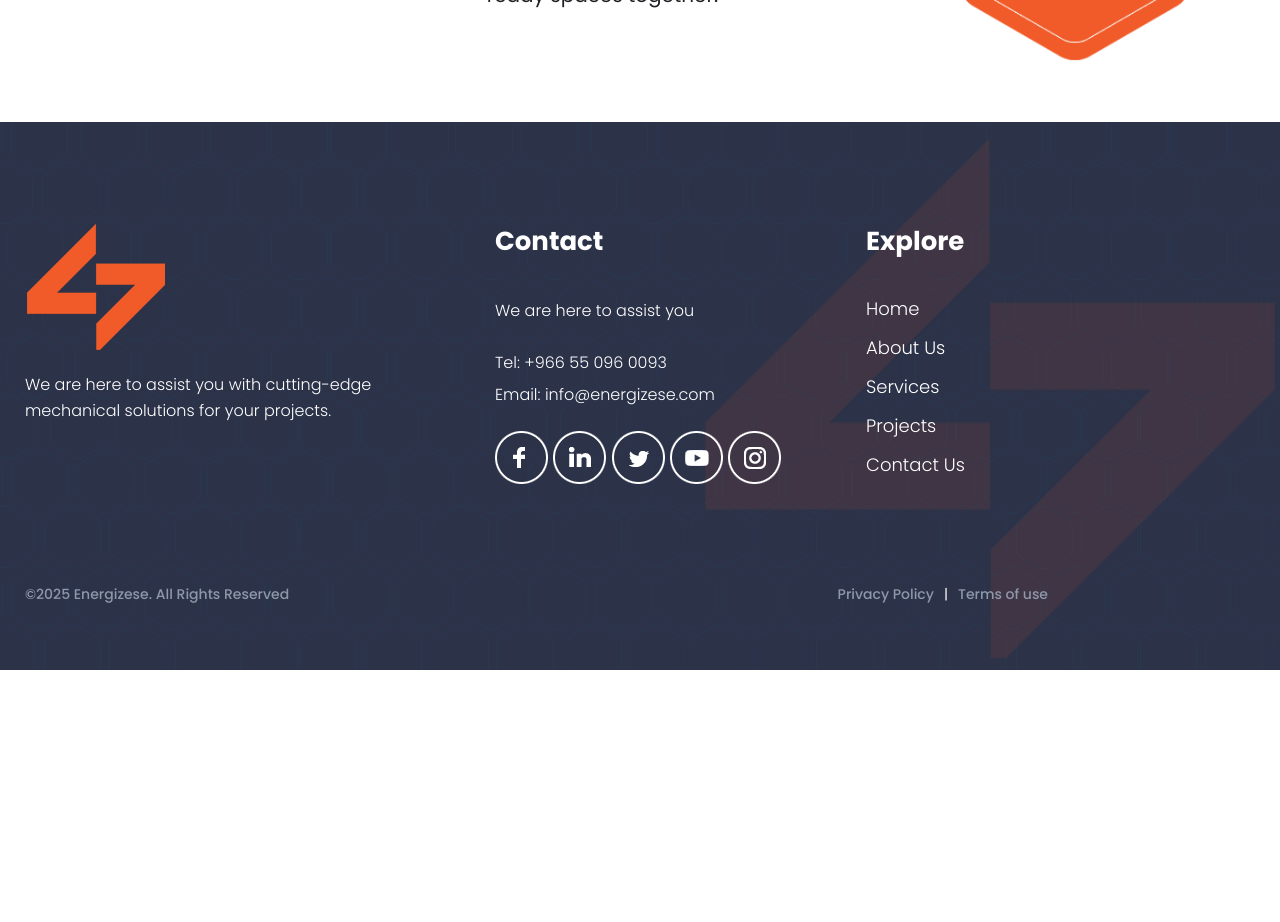
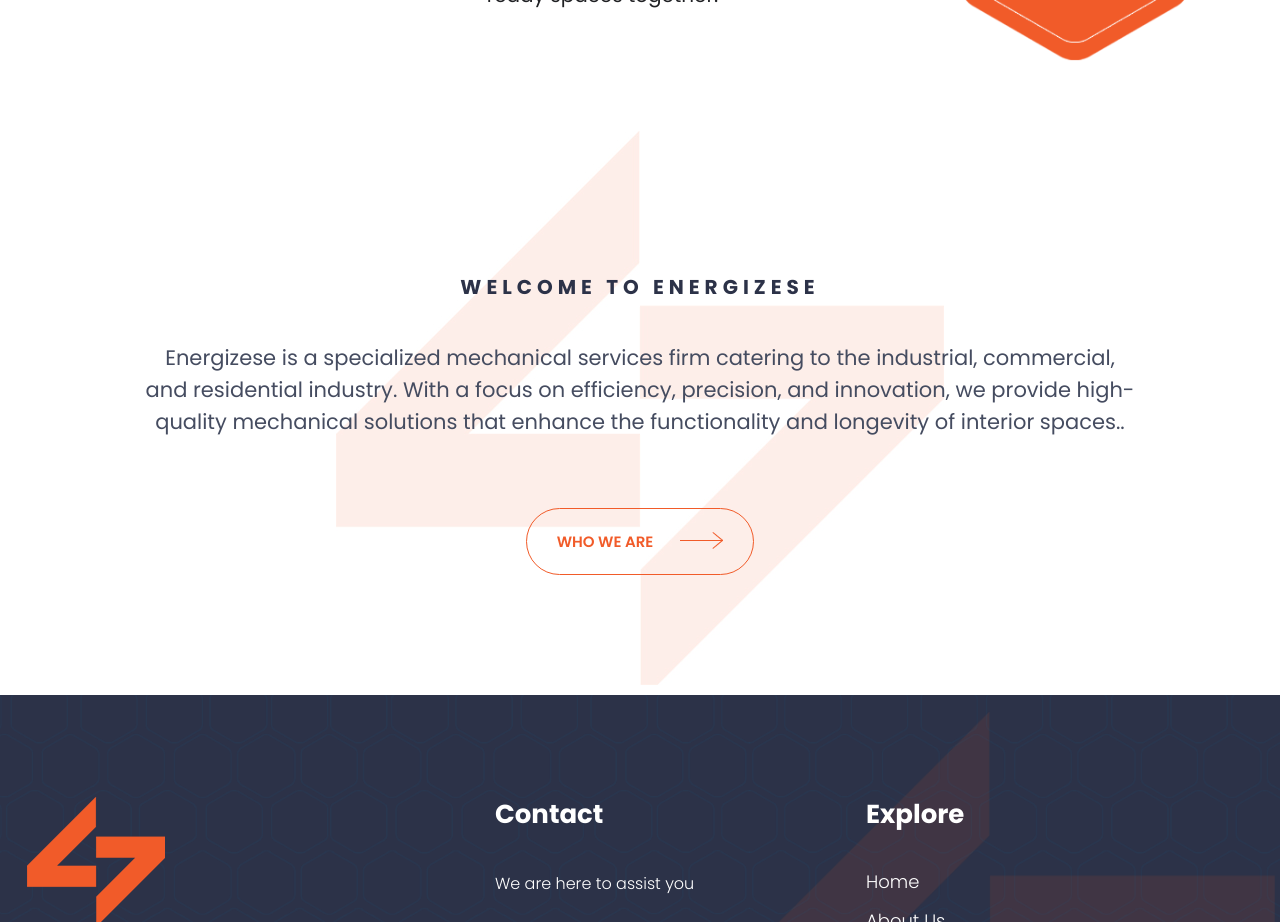
Before and after one commit to gopinathchinnaraj/energizese-frontend, a Next.js app: page / in a window 1280 px wide. Shown: the part 1140-2062 px from the top of the page. Before the commit the page ends 1810 px from the top, so only its background shows below. Built offline with nearby package versions, Linux system fonts and the light colour scheme.

Commit message:
added welcome page in home page

```diff
--- a/app/page.tsx
+++ b/app/page.tsx
@@ -2,6 +2,8 @@ import Header from "@/components/layout/header/Header";
 import Hero from "@/components/home/hero/Hero";
 import HomeClient from "@/components/home/home-client/HomeClient";
 import HomeContact from "@/components/home/home-contact/HomeContact";
+import WelcomeWhoAreWe from "@/components/home/welcome/WelcomeWhoAreWe";
+
 
 export default function Home() {
   return (
@@ -10,6 +12,7 @@ export default function Home() {
       <Hero />
       {/* <HomeClient /> */}
       <HomeContact />
+      <WelcomeWhoAreWe />
     </div>
   );
 }
--- /dev/null
+++ b/components/home/welcome/WelcomeWhoAreWe.module.css
@@ -0,0 +1,115 @@
+/* Scoped Styles for Welcome / Who Are We Section */
+.welcomeSection {
+  text-align: center;
+  color: var(--color-blue);
+  background: url(/assets/images/bg-welcome.jpg) no-repeat center center;
+  padding: 150px 0 120px;
+  width: 100%;
+}
+
+.welcomeContainer {
+  max-width: 1405px;
+  width: 100%;
+  margin: 0 auto;
+  padding-left: 20px;
+  padding-right: 20px;
+}
+
+.welcomeTitle {
+  font-family: var(--font-poppins), "Poppins", sans-serif;
+  font-size: 20px;
+  font-weight: 700;
+  letter-spacing: 5px;
+  display: block;
+  text-transform: uppercase;
+  color: var(--color-blue);
+}
+
+.welcomeText {
+  font-family: var(--font-poppins), "Poppins", sans-serif;
+  font-size: 21px;
+  line-height: 32px;
+  margin: 40px 0 0;
+  padding: 0 120px;
+  font-weight: 400;
+  color: #454c60;
+}
+
+.btnCommon {
+  font-family: var(--font-poppins), "Poppins", sans-serif;
+  font-size: 15px;
+  font-weight: 600;
+  color: var(--color-orange);
+  text-transform: uppercase;
+  line-height: 1;
+  max-width: fit-content;
+  padding: 25px 100px 25px 30px;
+  border: 1px solid var(--color-orange);
+  border-radius: 50px;
+  display: flex;
+  align-items: center;
+  position: relative;
+  margin: 70px auto 0;
+  transition: all 0.35s ease-in-out;
+  text-decoration: none;
+}
+
+.btnCommon::after {
+  content: "";
+  background: url(/assets/images/icon-arrow-blue.png) no-repeat center center;
+  position: absolute;
+  width: 43px;
+  height: 18px;
+  right: 30px;
+  transition: all 0.35s ease-in-out;
+}
+
+.btnCommon:hover {
+  color: var(--color-blue);
+}
+
+.btnCommon:hover::after {
+  right: 25px;
+}
+
+/* Responsive Media Queries */
+@media screen and (max-width: 1420px) {
+  .welcomeContainer {
+    padding-left: 25px;
+    padding-right: 25px;
+  }
+}
+
+@media screen and (max-width: 1024px) {
+  .welcomeSection {
+    padding: 70px 0;
+  }
+  .welcomeText {
+    font-size: 28px;
+    line-height: 36px;
+  }
+}
+
+@media screen and (max-width: 768px) {
+  .welcomeText {
+    font-size: 22px;
+    line-height: 30px;
+    padding: 0;
+  }
+  .btnCommon {
+    padding: 20px 82px 20px 29px;
+  }
+  .btnCommon::after {
+    right: 22px;
+  }
+  .btnCommon:hover::after {
+    right: 18px;
+  }
+}
+
+@media screen and (max-width: 576px) {
+  .welcomeText {
+    font-size: 18px;
+    line-height: 26px;
+  }
+}
--- /dev/null
+++ b/components/home/welcome/WelcomeWhoAreWe.tsx
@@ -0,0 +1,23 @@
+import React from "react";
+import Link from "next/link";
+import styles from "./WelcomeWhoAreWe.module.css";
+
+export default function WelcomeWhoAreWe() {
+  return (
+    <section className={styles.welcomeSection}>
+      <div className={styles.welcomeContainer}>
+        <span className={styles.welcomeTitle}>Welcome to Energizese</span>
+        <p className={styles.welcomeText}>
+          Energizese is a specialized mechanical services firm catering to the
+          industrial, commercial, and residential industry. With a focus on
+          efficiency, precision, and innovation, we provide high- quality
+          mechanical solutions that enhance the functionality and longevity of
+          interior spaces..
+        </p>
+        <Link className={styles.btnCommon} href="/about-us">
+          Who we are
+        </Link>
+      </div>
+    </section>
+  );
+}
```
